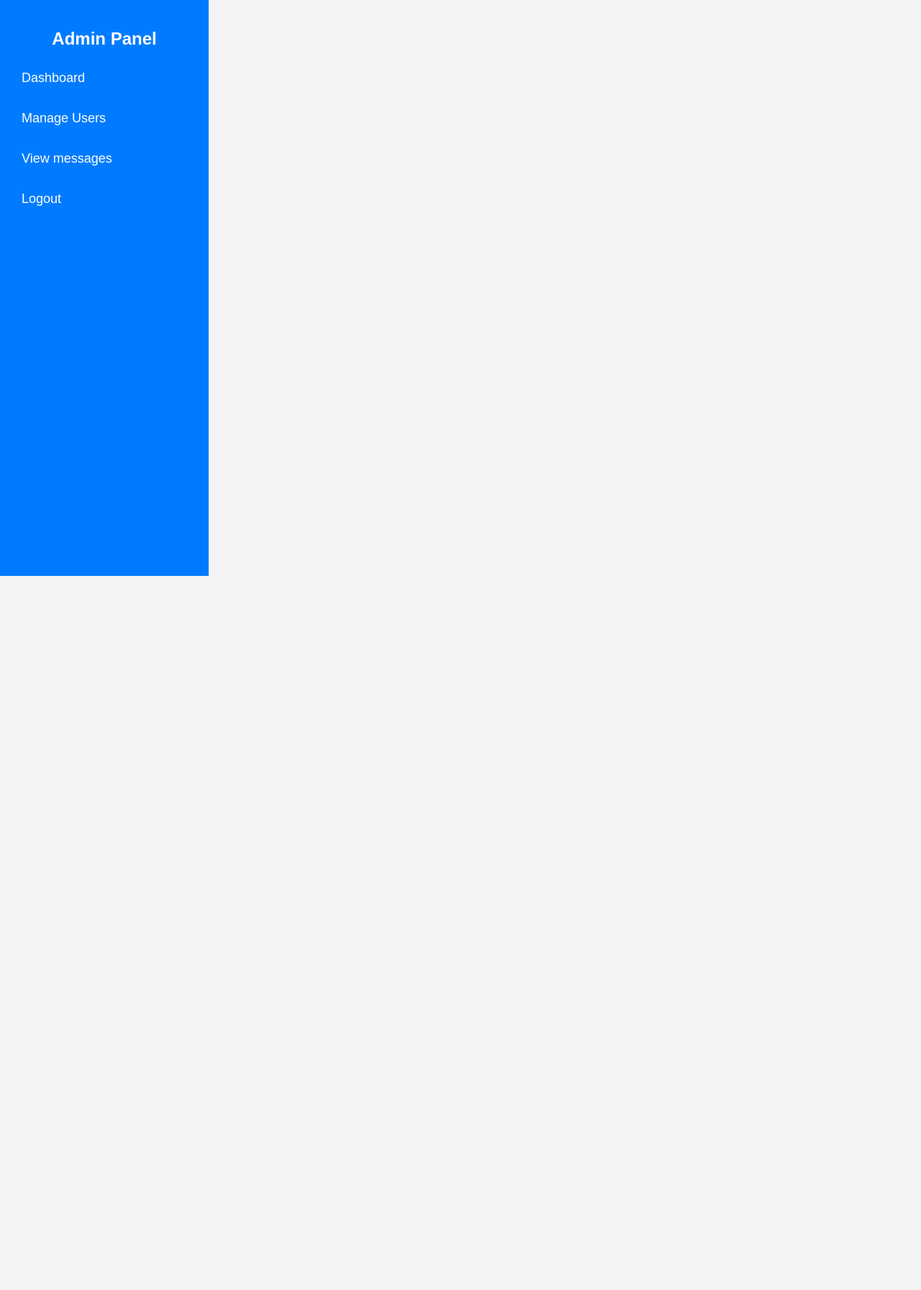
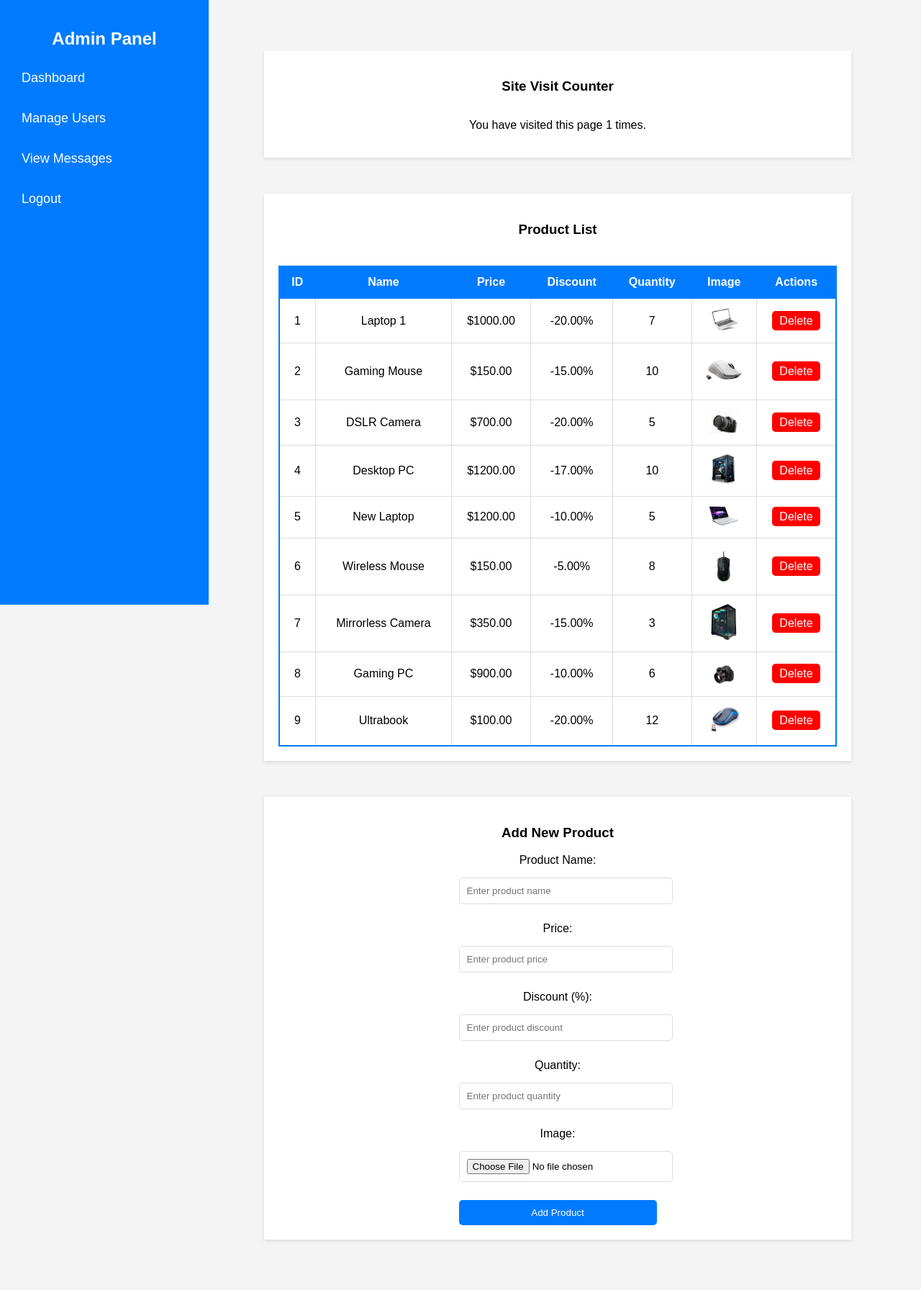
Before and after one commit to edonisshabani/Projekti-UBT, a PHP site: page /admin/index.php in a window 1280 px wide. Shown: the whole page at 72% size. Before the commit the page ends 800 px from the top, so only its background shows below. Run offline with PHP 8.4, Linux system fonts and the light colour scheme; data comes from the database, SQL or seed files in the repository.

Commit message:
21th commit AN

```diff
--- a/admin/css/admin_style.css
+++ b/admin/css/admin_style.css
@@ -158,3 +158,18 @@ tr:hover {
         font-size: 14px;
     }
 }
+.form-group {
+    margin-bottom: 15px;
+}
+
+.form-group label {
+    display: block;
+    margin-bottom: 5px;
+}
+
+.form-group input {
+    width: 100%;
+    padding: 10px;
+    border-radius: 5px;
+    border: 1px solid #ddd;
+}
--- a/admin/index.php
+++ b/admin/index.php
@@ -1,7 +1,58 @@
 <?php
 include('../config.php');
-//include('authentication.php');
+session_start();
+if (!isset($_SESSION["visits"])) {
+    $_SESSION["visits"] = 1;
+} else {
+    $_SESSION["visits"]++;
+}
 
+$sql = "SELECT * FROM products";
+$result = $con->query($sql);
+
+if (isset($_POST['add_product'])) {
+    $name = $_POST['name'];
+    $price = $_POST['price'];
+    $discount = $_POST['discount'];
+    $quantity = $_POST['quantity'];
+    $image = $_FILES['image']['name'];
+    $image_tmp = $_FILES['image']['tmp_name'];
+    $image_size = $_FILES['image']['size'];
+    $image_error = $_FILES['image']['error'];
+    $image_ext = strtolower(pathinfo($image, PATHINFO_EXTENSION));
+    $allowed_ext = ['jpg', 'jpeg', 'png', 'gif'];
+
+    if (in_array($image_ext, $allowed_ext) && $image_size <= 5000000) {
+        $image_new_name = uniqid('', true) . '.' . $image_ext;
+        $image_destination = 'img/' . $image_new_name;
+
+        if (move_uploaded_file($image_tmp, $image_destination)) {
+            $add_query = "INSERT INTO products (name, price, discount, quantity, image)
+                          VALUES ('$name', '$price', '$discount', '$quantity', '$image_destination')";
+            if ($con->query($add_query)) {
+                header("Location: index.php");
+                exit();
+            } else {
+                echo "<p style='color:red;'>Error adding product!</p>";
+            }
+        } else {
+            echo "<p style='color:red;'>Error uploading image!</p>";
+        }
+    } else {
+        echo "<p style='color:red;'>Invalid file format or file too large!</p>";
+    }
+}
+
+if (isset($_GET['delete_id'])) {
+    $delete_id = $_GET['delete_id'];
+    $delete_query = "DELETE FROM products WHERE id = '$delete_id'";
+    if ($con->query($delete_query)) {
+        header("Location: index.php");
+        exit();
+    } else {
+        echo "<p style='color:red;'>Error deleting product!</p>";
+    }
+}
 ?>
 
 <!DOCTYPE html>
@@ -18,9 +69,87 @@ include('../config.php');
         <ul>
             <li><a href="index.php">Dashboard</a></li>
             <li><a href="view-users.php">Manage Users</a></li>
-            <li><a href="view-messages.php">View messages</a></li>
+            <li><a href="view-messages.php">View Messages</a></li>
             <li><a href="logout.php">Logout</a></li>
         </ul>
     </div>
+
+    <div class="main-content">
+
+        <div class="admin-container">
+            <h3>Site Visit Counter</h3>
+            <p>You have visited this page <?= $_SESSION["visits"] ?> times.</p>
+        </div>
+
+        <div class="admin-container">
+            <h3>Product List</h3>
+            <table>
+                <thead>
+                    <tr>
+                        <th>ID</th>
+                        <th>Name</th>
+                        <th>Price</th>
+                        <th>Discount</th>
+                        <th>Quantity</th>
+                        <th>Image</th>
+                        <th>Actions</th>
+                    </tr>
+                </thead>
+                <tbody>
+                    <?php
+                    if ($result->num_rows > 0) {
+                        while ($row = $result->fetch_assoc()) {
+                            echo "<tr>
+                                    <td>" . $row['id'] . "</td>
+                                    <td>" . $row['name'] . "</td>
+                                    <td>$" . $row['price'] . "</td>
+                                    <td>-" . $row['discount'] . "%</td>
+                                    <td>" . $row['quantity'] . "</td>
+                                    <td><img src='" . $row['image'] . "' alt='" . $row['name'] . "' width='50'></td>
+                                    <td>
+                                        <a href='?delete_id=" . $row['id'] . "' class='delete-btn' onclick='return confirm(\"Are you sure?\")'>Delete</a>
+                                    </td>
+                                  </tr>";
+                        }
+                    } else {
+                        echo "<tr><td colspan='7'>No products found.</td></tr>";
+                    }
+                    ?>
+                </tbody>
+            </table>
+        </div>
+
+        <div class="admin-container">
+            <h3>Add New Product</h3>
+            <form action="index.php" method="POST" enctype="multipart/form-data">
+                <div class="form-group">
+                    <label for="name">Product Name:</label>
+                    <input type="text" id="name" name="name" required placeholder="Enter product name">
+                </div>
+
+                <div class="form-group">
+                    <label for="price">Price:</label>
+                    <input type="number" id="price" name="price" required placeholder="Enter product price">
+                </div>
+
+                <div class="form-group">
+                    <label for="discount">Discount (%):</label>
+                    <input type="number" id="discount" name="discount" required placeholder="Enter product discount">
+                </div>
+
+                <div class="form-group">
+                    <label for="quantity">Quantity:</label>
+                    <input type="number" id="quantity" name="quantity" required placeholder="Enter product quantity">
+                </div>
+
+                <div class="form-group">
+                    <label for="image">Image:</label>
+                    <input type="file" id="image" name="image" required>
+                </div>
+
+                <button type="submit" name="add_product">Add Product</button>
+            </form>
+        </div>
+    </div>
 </body>
 </html>
--- a/index.php
+++ b/index.php
@@ -15,7 +15,7 @@ include 'config.php';
         .user-section {
             display: flex;
             align-items: center;
-            gap: 8px; /* Spacing between icon and name */
+            gap: 8px;
         }
         .user-icon img {
             width: 35px;
@@ -73,7 +73,7 @@ include 'config.php';
                         <a href="logout.php">Logout</a>
                     </div>
                 </div>
-                <span class="user-name"><?= htmlspecialchars($_SESSION['user_name']); ?></span>
+                <span class="user-name" ><?= htmlspecialchars($_SESSION['user_name']); ?></span>
             </li>
         <?php else: ?>
             <li><a href="login.php">LogIn</a></li>
```
